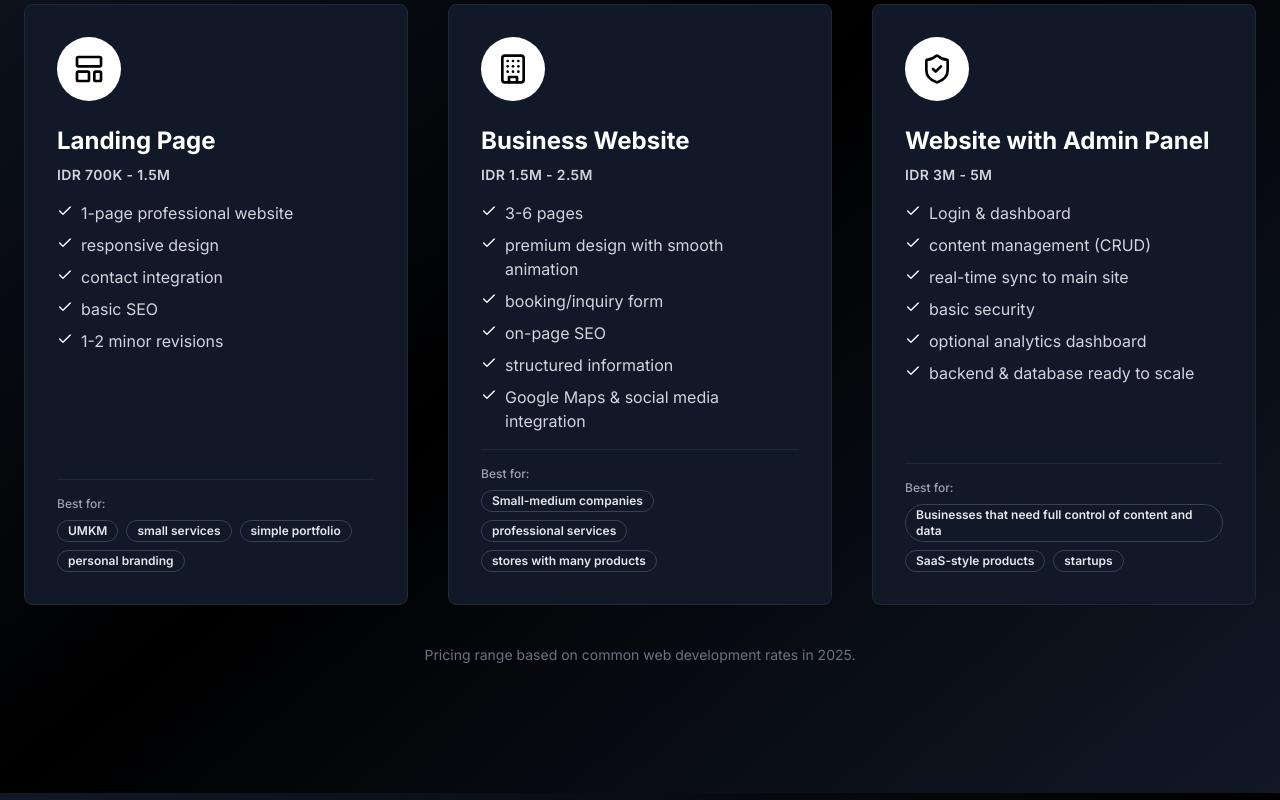
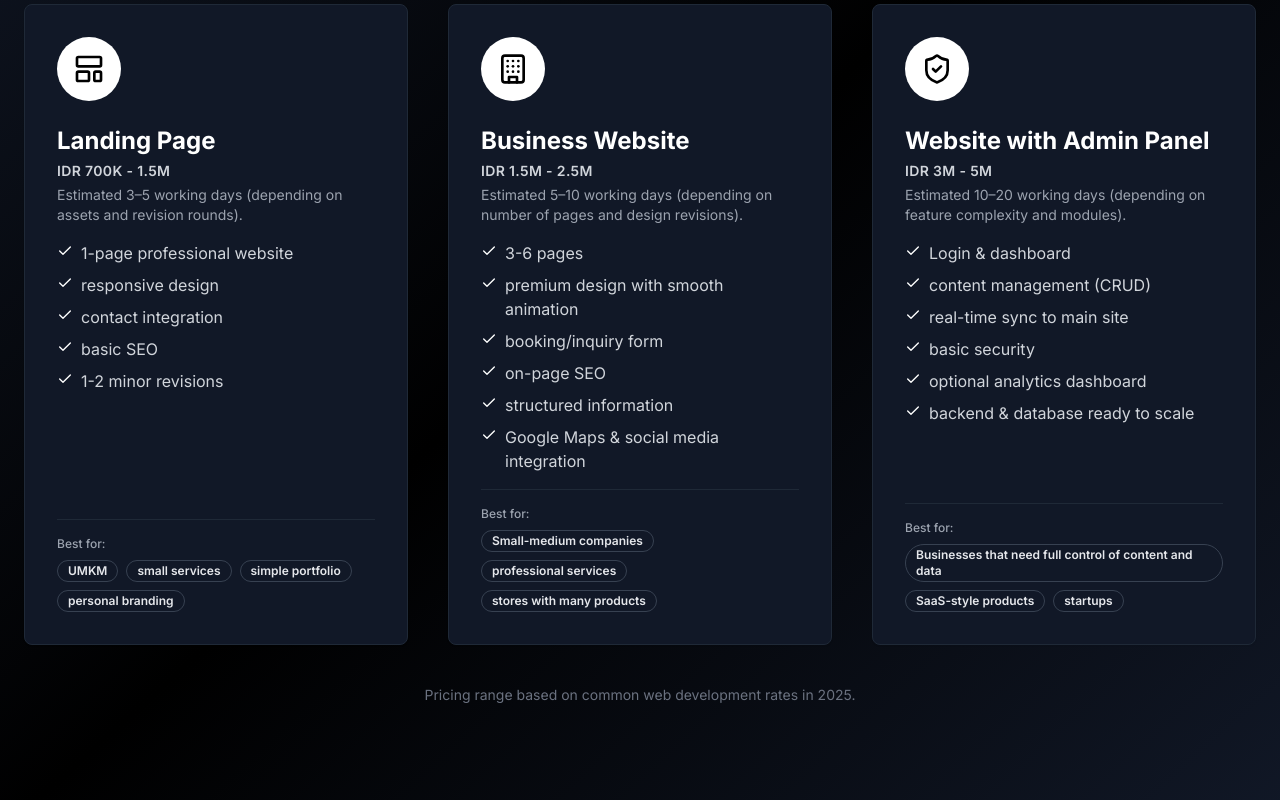
Before and after one commit to Budibudian17/portfoliov2, a Next.js app: page / in a window 1280 px wide. Shown: the part 6760-7560 px from the top of the page. Built offline with nearby package versions, Linux system fonts and the light colour scheme; no server answers; the database is empty.

Commit message:
Add New Duration

```diff
--- a/app/page.tsx
+++ b/app/page.tsx
@@ -1055,12 +1055,15 @@ export default function Portfolio() {
                 <div className="w-12 h-12 sm:w-16 sm:h-16 bg-white rounded-full flex items-center justify-center mb-4 sm:mb-6">
                   <LayoutTemplate className="h-6 w-6 sm:h-8 sm:w-8 text-black" />
                 </div>
-                <div className="space-y-2 mb-4">
+                <div className="space-y-1 mb-4">
                   <h3 className="text-xl sm:text-2xl font-bold text-white">
                     {t("services.landing.title")}
                   </h3>
                   <p className="text-sm font-semibold text-gray-300 uppercase tracking-wide">
                     {t("services.landing.price")}
+                  </p>
+                  <p className="text-xs sm:text-sm text-gray-400">
+                    {t("services.landing.duration")}
                   </p>
                 </div>
                 <div className="space-y-2 mb-4 text-sm sm:text-base text-gray-300">
@@ -1100,12 +1103,15 @@ export default function Portfolio() {
                 <div className="w-12 h-12 sm:w-16 sm:h-16 bg-white rounded-full flex items-center justify-center mb-4 sm:mb-6">
                   <Building className="h-6 w-6 sm:h-8 sm:w-8 text-black" />
                 </div>
-                <div className="space-y-2 mb-4">
+                <div className="space-y-1 mb-4">
                   <h3 className="text-xl sm:text-2xl font-bold text-white">
                     {t("services.business.title")}
                   </h3>
                   <p className="text-sm font-semibold text-gray-300 uppercase tracking-wide">
                     {t("services.business.price")}
+                  </p>
+                  <p className="text-xs sm:text-sm text-gray-400">
+                    {t("services.business.duration")}
                   </p>
                 </div>
                 <div className="space-y-2 mb-4 text-sm sm:text-base text-gray-300">
@@ -1145,12 +1151,15 @@ export default function Portfolio() {
                 <div className="w-12 h-12 sm:w-16 sm:h-16 bg-white rounded-full flex items-center justify-center mb-4 sm:mb-6">
                   <ShieldCheck className="h-6 w-6 sm:h-8 sm:w-8 text-black" />
                 </div>
-                <div className="space-y-2 mb-4">
+                <div className="space-y-1 mb-4">
                   <h3 className="text-xl sm:text-2xl font-bold text-white">
                     {t("services.admin.title")}
                   </h3>
                   <p className="text-sm font-semibold text-gray-300 uppercase tracking-wide">
                     {t("services.admin.price")}
+                  </p>
+                  <p className="text-xs sm:text-sm text-gray-400">
+                    {t("services.admin.duration")}
                   </p>
                 </div>
                 <div className="space-y-2 mb-4 text-sm sm:text-base text-gray-300">
--- a/contexts/language-context.tsx
+++ b/contexts/language-context.tsx
@@ -149,16 +149,19 @@ const translations = {
     "services.landing.price": "IDR 700K - 1.5M",
     "services.landing.features": "1-page professional website, responsive design, contact integration, basic SEO, 1-2 minor revisions",
     "services.landing.suitable": "UMKM, small services, simple portfolio, personal branding",
+    "services.landing.duration": "Estimated 3–5 working days (depending on assets and revision rounds).",
 
     "services.business.title": "Business Website",
     "services.business.price": "IDR 1.5M - 2.5M",
     "services.business.features": "3-6 pages, premium design with smooth animation, booking/inquiry form, on-page SEO, structured information, Google Maps & social media integration",
     "services.business.suitable": "Small-medium companies, professional services, stores with many products",
+    "services.business.duration": "Estimated 5–10 working days (depending on number of pages and design revisions).",
 
     "services.admin.title": "Website with Admin Panel",
     "services.admin.price": "IDR 3M - 5M",
     "services.admin.features": "Login & dashboard, content management (CRUD), real-time sync to main site, basic security, optional analytics dashboard, backend & database ready to scale",
     "services.admin.suitable": "Businesses that need full control of content and data, SaaS-style products, startups",
+    "services.admin.duration": "Estimated 10–20 working days (depending on feature complexity and modules).",
     "services.note2025": "Pricing range based on common web development rates in 2025.",
     "services.suitableLabel": "Best for",
 
@@ -474,16 +477,19 @@ const translations = {
     "services.landing.price": "700 ribu - 1,5 juta",
     "services.landing.features": "1 halaman website profesional, desain responsif, integrasi kontak/WhatsApp, SEO basic, 1–2 revisi kecil",
     "services.landing.suitable": "UMKM, jasa kecil, personal branding, portfolio singkat",
+    "services.landing.duration": "Estimasi 3–5 hari kerja (tergantung kelengkapan bahan dan revisi).",
 
     "services.business.title": "Website Bisnis",
     "services.business.price": "1,5 juta - 2,5 juta",
     "services.business.features": "3–6 halaman, desain premium dengan animasi halus, form pemesanan/booking, SEO on-page, struktur informasi rapi, integrasi Google Maps & media sosial",
     "services.business.suitable": "Perusahaan kecil–menengah, jasa profesional, bisnis dengan banyak produk",
+    "services.business.duration": "Estimasi 5–10 hari kerja (tergantung jumlah halaman dan revisi desain).",
 
     "services.admin.title": "Website dengan Admin Panel",
     "services.admin.price": "3 - 5 juta",
     "services.admin.features": "Login & dashboard admin, kelola konten (CRUD), sinkron real-time ke website utama, keamanan dasar, dashboard data opsional, backend & database siap dikembangkan",
     "services.admin.suitable": "Bisnis yang butuh kontrol penuh konten & data, produk berbasis sistem, startup",
+    "services.admin.duration": "Estimasi 10–20 hari kerja (tergantung kompleksitas fitur dan jumlah modul).",
     "services.note2025": "Rentang harga mengacu pada kisaran jasa web developer di tahun 2025.",
     "services.suitableLabel": "Cocok untuk",
 
@@ -793,16 +799,19 @@ const translations = {
     "services.landing.price": "70万ルピア - 150万ルピア",
     "services.landing.features": "1ページのプロフェッショナルなWebサイト, レスポンシブデザイン, 問い合わせ／WhatsApp連携, 基本的なSEO, 1〜2回の軽微な修正",
     "services.landing.suitable": "UMKM, 小規模サービス, シンプルなポートフォリオ, パーソナルブランディング",
+    "services.landing.duration": "目安: 3〜5営業日（素材の準備状況と修正回数によって変動）。",
 
     "services.business.title": "ビジネスWebサイト",
     "services.business.price": "150万ルピア - 250万ルピア",
     "services.business.features": "3〜6ページ構成, プレミアムデザインとスムーズなアニメーション, 予約／問い合わせフォーム, オンページSEO, 分かりやすい情報構造, GoogleマップとSNS連携",
     "services.business.suitable": "中小企業, プロフェッショナルサービス, 多くの商品を扱う店舗",
+    "services.business.duration": "目安: 5〜10営業日（ページ数とデザイン修正の量によって変動）。",
 
     "services.admin.title": "管理画面付きWebサイト",
     "services.admin.price": "300万ルピア - 500万ルピア",
     "services.admin.features": "ログイン＆ダッシュボード, コンテンツ管理（CRUD）, メインサイトへのリアルタイム反映, 基本的なセキュリティ, オプションのデータダッシュボード, 将来スケール可能なバックエンド＆データベース",
     "services.admin.suitable": "コンテンツやデータを自社で管理したいビジネス, SaaS系プロダクト, スタートアップ",
+    "services.admin.duration": "目安: 10〜20営業日（機能の複雑さとモジュール数によって変動）。",
     "services.note2025": "2025年時点の一般的なWeb開発料金帯を参考にした価格レンジです。",
     "services.suitableLabel": "おすすめ対象",
 
```
